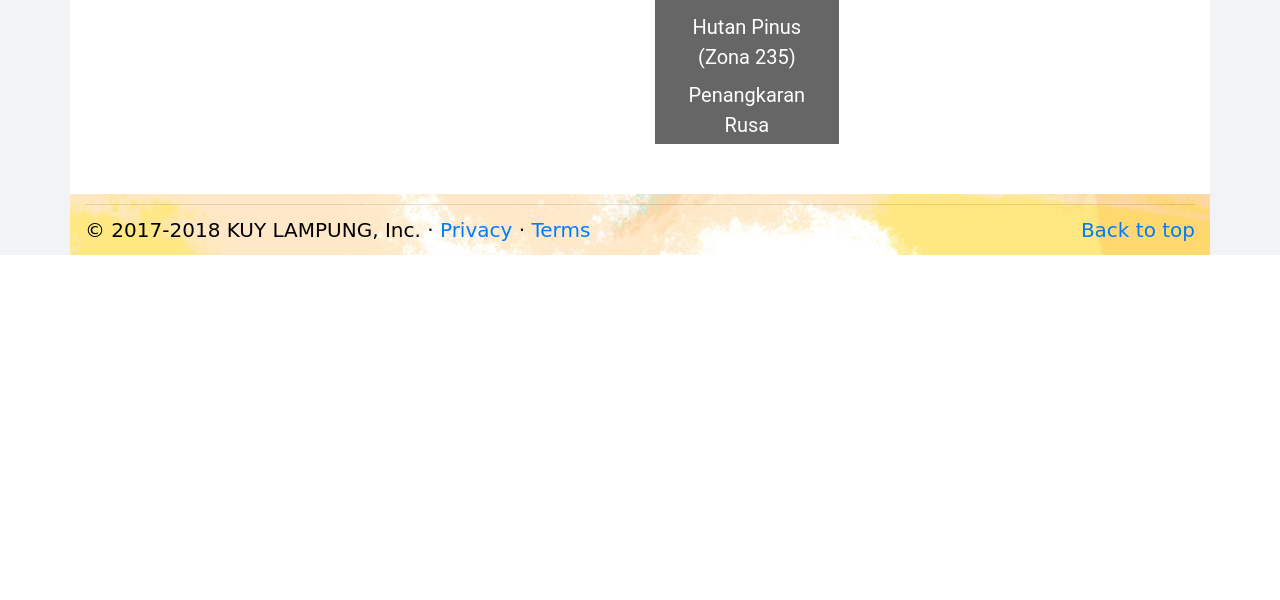
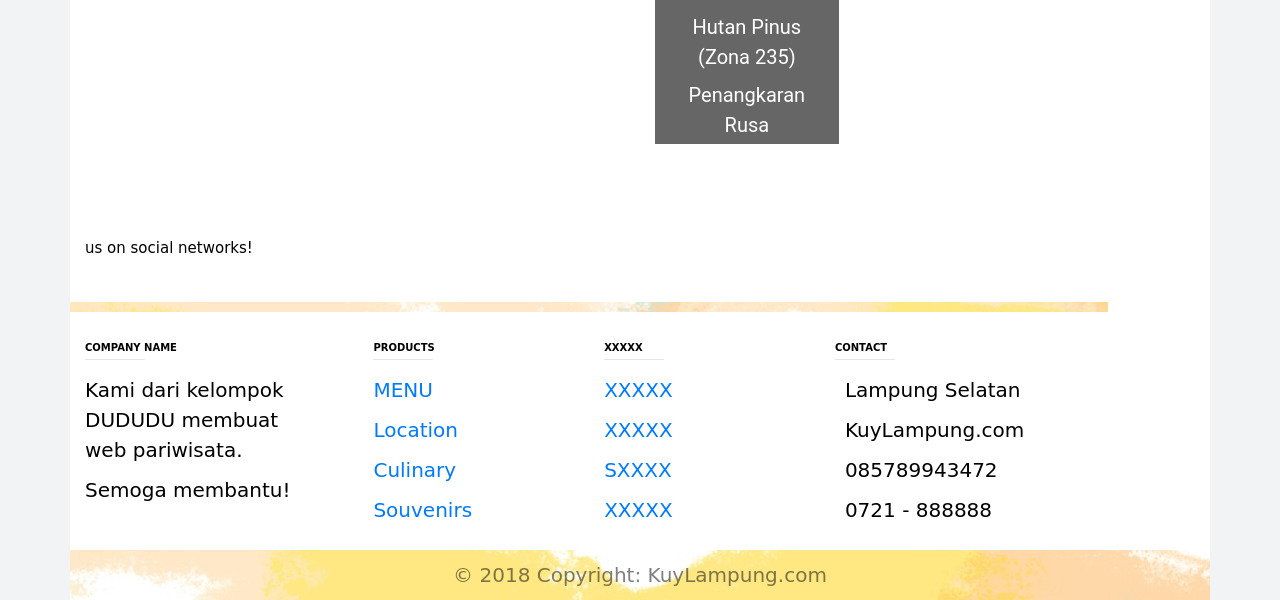
Before and after one commit to alfincahyo/KuyLampung, a CodeIgniter app: page /database/index.php/balam/balam1 in a window 1280 px wide. Shown: the part 4399-4999 px from the top of the page. Before the commit the page ends 4654 px from the top, so only its background shows below. Run offline with CodeIgniter, Linux system fonts and the light colour scheme; data that the repository does not hold is empty; some libraries are stand-ins or nearby versions; some web fonts are replaced.

Commit message:
Add files via upload

```diff
--- a/application/views/template/footer.php
+++ b/application/views/template/footer.php
@@ -15,10 +15,129 @@ defined('BASEPATH') OR exit('No direct script access allowed');
 
 <body>
 
-	<footer class="container" style="margin-top: 20px; border: 2px;">
-		 <hr class="featurette-divider">
-        <p class="float-right"><a href="#">Back to top</a></p>
-        <p>© 2017-2018 KUY LAMPUNG, Inc. · <a href="#">Privacy</a> · <a href="#">Terms</a></p>
-      </footer>
-</body>
-</html>
+	<footer class="page-footer font-small blue-grey lighten-5">
+	<div class=" class="container" style="margin-top: 50px; border: 20px;">
+
+
+    <div class="container">
+
+	 <!-- row-->
+	 <div class="row py-4 d-flex align-items-center">
+
+	 <!-- column -->
+	 <div class="col-md-6 col-lg-5 text-center text-md-left mb-4 mb-md-0">
+            <h4 class="mb-0">us on social networks! </h4>
+            </div>
+
+        </div>
+    </div>
+</div>
+
+
+    <!-- Link -->
+    <div class="container text-center text-md-left mt-5">
+
+    <!-- Grid row -->
+      <div class="row mt-3 dark-grey-text">
+
+     <!-- Grid column -->
+       <div class="col-md-3 col-lg-4 col-xl-3 mb-4">
+
+       	<br>
+
+       	<!-- Content -->
+          <h6 class="text-uppercase font-weight-bold">Company name</h6>
+          <hr class="teal accent-3 mb-4 mt-0 d-inline-block mx-auto" style="width: 60px;">
+          <p>Kami dari kelompok DUDUDU membuat web pariwisata. </p>
+          <p>Semoga membantu!</p>
+          </div>
+
+          <!-- column -->
+        <div class="col-md-2 col-lg-2 col-xl-2 mx-auto mb-4">
+
+        	<br>
+
+         <!-- Links -->
+          <h6 class="text-uppercase font-weight-bold">Products</h6>
+          <hr class="teal accent-3 mb-4 mt-0 d-inline-block mx-auto" style="width: 60px;">
+
+           <p>
+           	<a class="dark-grey-text" href="#!">MENU</a>
+          </p>
+
+          <p>
+            <a class="dark-grey-text" href="#!">Location</a>
+          </p>
+
+          <p>
+            <a class="dark-grey-text" href="#!">Culinary</a>
+          </p>
+
+          <p>
+            <a class="dark-grey-text" href="#!">Souvenirs</a>
+          </p>
+
+        </div>
+
+        <br>
+
+        <!-- column -->
+        <div class="col-md-3 col-lg-2 col-xl-2 mx-auto mb-4">
+
+        	<br>
+
+        	<!-- Links -->
+          <h6 class="text-uppercase font-weight-bold">XXXXX</h6>
+          <hr class="teal accent-3 mb-4 mt-0 d-inline-block mx-auto" style="width: 60px;">
+
+          <p>
+            <a class="dark-grey-text" href="#!">XXXXX</a>
+          </p>
+
+          <p>
+            <a class="dark-grey-text" href="#!">XXXXX</a>
+          </p>
+
+          <p>
+            <a class="dark-grey-text" href="#!">SXXXX</a>
+          </p>
+
+          <p>
+            <a class="dark-grey-text" href="#!">XXXXX</a>
+          </p>
+
+        </div>
+
+         <!-- column -->
+        <div class="col-md-4 col-lg-3 col-xl-3 mx-auto mb-md-0 mb-4">
+
+        	<br>
+
+          <!-- Links -->
+          <h6 class="text-uppercase font-weight-bold">Contact</h6>
+          <hr class="teal accent-3 mb-4 mt-0 d-inline-block mx-auto" style="width: 60px;">
+          <p>
+            <i class="fa fa-home mr-3"></i> Lampung Selatan </p>
+          <p>
+            <i class="fa fa-envelope mr-3"></i> KuyLampung.com</p>
+          <p>
+            <i class="fa fa-phone mr-3"></i> 085789943472 </p>
+          <p>
+            <i class="fa fa-print mr-3"></i> 0721 - 888888 </p>
+
+        </div>
+
+        </div>
+
+        </div>
+
+        </div>
+
+        <!-- Copyright -->
+    	<div class="footer-copyright text-center text-black-50 py-3">© 2018 Copyright:
+     	 <a class="dark-grey-text"> KuyLampung.com</a>
+     	 </div>
+
+     	 </footer>
+		</body>
+		</html>
```
